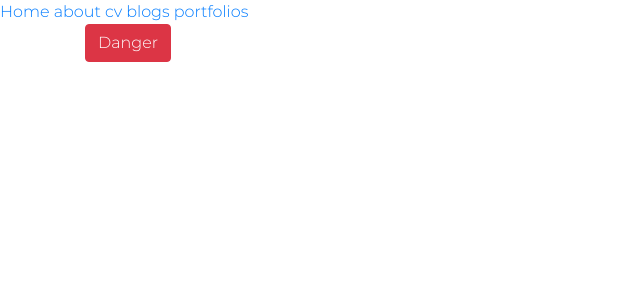
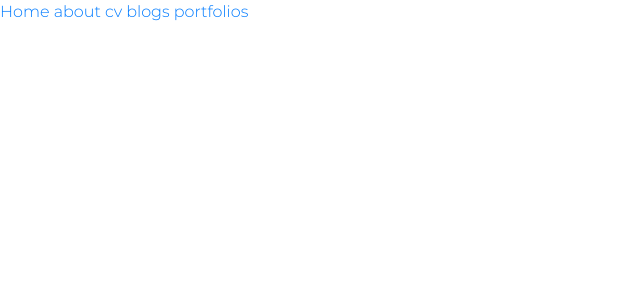
Before and after one commit to or-hasson/next-js-profile, a Next.js app: page / in a window 1280 px wide. Shown: the top 300 px of the page, without its empty margins (0-640 px from the left). Built offline with nearby package versions, Linux system fonts and the light colour scheme.

Commit message:
clean code

```diff
--- a/pages/index.js
+++ b/pages/index.js
@@ -11,7 +11,7 @@ class Index extends React.Component {
         return (
             <BaseLayout>
                 <Container>
-                    <Button color="danger">Danger</Button>
+
                 </Container>
             </BaseLayout>
         )
```
Also changed, not shown: 1 other file (tests, documents, lock files or other folders).
